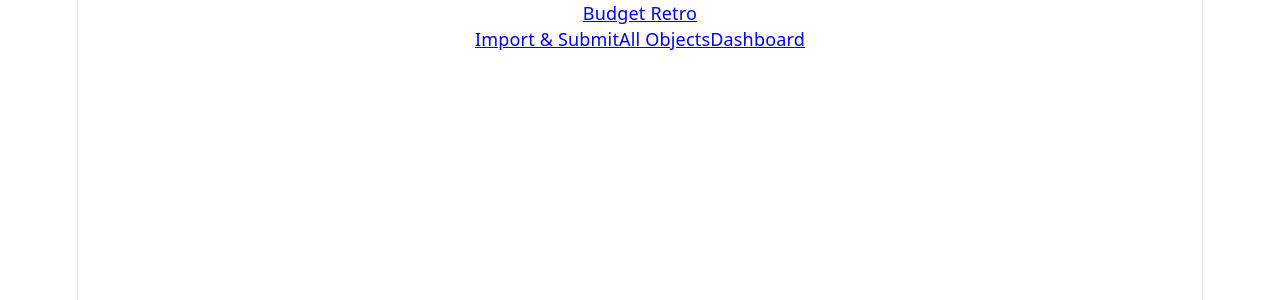
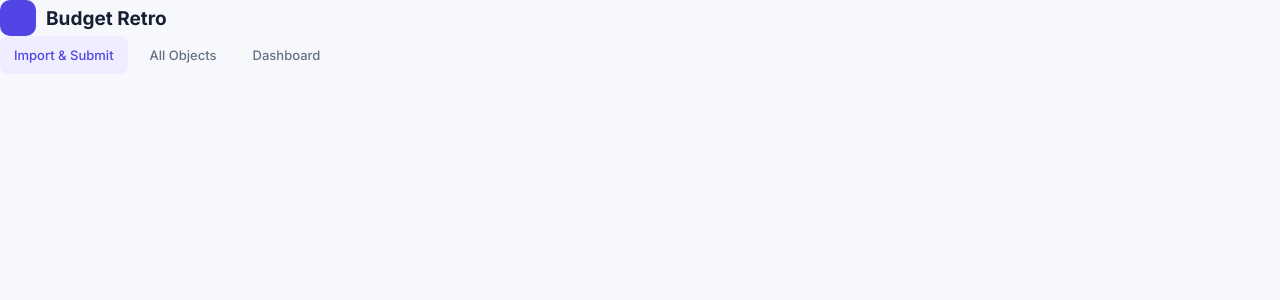
Before and after one commit to DanLanfear/budget-retro, a React (Vite) app in the folder budget-retro-ui/: page / in a window 1280 px wide. Shown: the top 300 px of the page. Built offline with nearby package versions, Linux system fonts and the light colour scheme.

Commit message:
updated the styles

```diff
--- a/budget-retro-ui/src/index.css
+++ b/budget-retro-ui/src/index.css
@@ -1,111 +1,386 @@
+@import url("https://fonts.googleapis.com/css2?family=Inter:wght@400;500;600;700&display=swap");
+
 :root {
-    --text: #6b6375;
-    --text-h: #08060d;
-    --bg: #fff;
-    --border: #e5e4e7;
-    --code-bg: #f4f3ec;
-    --accent: #aa3bff;
-    --accent-bg: rgba(170, 59, 255, 0.1);
-    --accent-border: rgba(170, 59, 255, 0.5);
-    --social-bg: rgba(244, 243, 236, 0.5);
-    --shadow: rgba(0, 0, 0, 0.1) 0 10px 15px -3px, rgba(0, 0, 0, 0.05) 0 4px 6px -2px;
-
-    --sans: system-ui, 'Segoe UI', Roboto, sans-serif;
-    --heading: system-ui, 'Segoe UI', Roboto, sans-serif;
-    --mono: ui-monospace, Consolas, monospace;
-
-    font: 18px/145% var(--sans);
-    letter-spacing: 0.18px;
-    color-scheme: light dark;
-    color: var(--text);
-    background: var(--bg);
+    font-family: Inter, system-ui, sans-serif;
+    color: #172033;
+    background: #f7f8fc;
     font-synthesis: none;
     text-rendering: optimizeLegibility;
     -webkit-font-smoothing: antialiased;
-    -moz-osx-font-smoothing: grayscale;
-
-    @media (max-width: 1024px) {
-        font-size: 16px;
-    }
 }
 
-@media (prefers-color-scheme: dark) {
-    :root {
-        --text: #9ca3af;
-        --text-h: #f3f4f6;
-        --bg: #16171d;
-        --border: #2e303a;
-        --code-bg: #1f2028;
-        --accent: #c084fc;
-        --accent-bg: rgba(192, 132, 252, 0.15);
-        --accent-border: rgba(192, 132, 252, 0.5);
-        --social-bg: rgba(47, 48, 58, 0.5);
-        --shadow: rgba(0, 0, 0, 0.4) 0 10px 15px -3px, rgba(0, 0, 0, 0.25) 0 4px 6px -2px;
-    }
-
-    #social .button-icon {
-        filter: invert(1) brightness(2);
-    }
-}
-
-#root {
-    width: 1126px;
-    max-width: 100%;
-    margin: 0 auto;
-    text-align: center;
-    border-inline: 1px solid var(--border);
-    min-height: 100svh;
-    display: flex;
-    flex-direction: column;
+* {
     box-sizing: border-box;
 }
 
 body {
     margin: 0;
+    min-width: 320px;
 }
 
-h1,
-h2 {
-    font-family: var(--heading);
+button, input {
+    font: inherit;
+}
+
+
+.brand {
+    display: flex;
+    align-items: center;
+    gap: 10px;
+    color: #172033;
+    font-size: 19px;
+    font-weight: 700;
+    text-decoration: none;
+    white-space: nowrap;
+}
+
+.brand-icon {
+    display: grid;
+    place-items: center;
+    width: 36px;
+    height: 36px;
+    color: white;
+    background: #5145e5;
+    border-radius: 10px;
+}
+
+.nav-links {
+    display: flex;
+    align-items: center;
+    gap: 8px;
+    flex: 1;
+}
+
+.nav-links a {
+    display: flex;
+    align-items: center;
+    gap: 9px;
+    padding: 11px 14px;
+    border-radius: 8px;
+    color: #647087;
+    text-decoration: none;
+    font-size: 13px;
     font-weight: 500;
-    color: var(--text-h);
+}
+
+.nav-links a:hover {
+    background: #f5f5ff;
+    color: #5145e5;
+}
+
+.nav-links a.active {
+    background: #efedff;
+    color: #5145e5;
+}
+
+.profile {
+    display: grid;
+    place-items: center;
+    width: 36px;
+    height: 36px;
+    flex-shrink: 0;
+    border-radius: 50%;
+    color: #5145e5;
+    background: #efedff;
+    font-size: 12px;
+    font-weight: 700;
+}
+
+.main-content {
+    max-width: 1440px;
+    margin: 0 auto;
+    padding: 44px 5%;
+}
+
+.page-heading, .section-heading {
+    display: flex;
+    align-items: center;
+    justify-content: space-between;
+    gap: 20px;
+    margin-bottom: 28px;
 }
 
 h1 {
-    font-size: 56px;
-    letter-spacing: -1.68px;
-    margin: 32px 0;
-    @media (max-width: 1024px) {
-        font-size: 36px;
-        margin: 20px 0;
-    }
+    font-size: 28px;
+    letter-spacing: -1px;
+    margin: 0 0 9px;
 }
 
 h2 {
-    font-size: 24px;
-    line-height: 118%;
-    letter-spacing: -0.24px;
-    margin: 0 0 8px;
-    @media (max-width: 1024px) {
-        font-size: 20px;
-    }
+    font-size: 17px;
+    margin: 0 0 7px;
 }
 
 p {
+    color: #778198;
+    font-size: 13px;
     margin: 0;
+    line-height: 1.6;
 }
 
-code,
-.counter {
-    font-family: var(--mono);
-    display: inline-flex;
-    border-radius: 4px;
-    color: var(--text-h);
+.upload-card {
+    min-height: 225px;
+    border: 1.5px dashed #c9c9e7;
+    border-radius: 14px;
+    background: white;
+    display: flex;
+    flex-direction: column;
+    justify-content: center;
+    align-items: center;
+    gap: 12px;
+    cursor: pointer;
+    color: #253047;
+    transition: border-color .15s, background .15s;
 }
 
-code {
+.upload-card:hover {
+    border-color: #5145e5;
+    background: #fbfaff;
+}
+
+.upload-card strong {
     font-size: 15px;
-    line-height: 135%;
-    padding: 4px 8px;
-    background: var(--code-bg);
 }
+
+.upload-card > span:last-of-type {
+    font-size: 12px;
+    color: #8992a6;
+}
+
+.upload-card input {
+    display: none;
+}
+
+.upload-icon {
+    display: grid;
+    place-items: center;
+    width: 54px;
+    height: 54px;
+    border-radius: 14px;
+    background: #efedff;
+    color: #5145e5;
+}
+
+.file-name, .notice {
+    margin-top: 12px;
+}
+
+.notice {
+    color: #5145e5;
+}
+
+.section-heading {
+    margin: 36px 0 18px;
+}
+
+.section-heading p {
+    font-size: 12px;
+}
+
+.button-primary {
+    display: inline-flex;
+    align-items: center;
+    justify-content: center;
+    gap: 9px;
+    padding: 12px 17px;
+    border: 0;
+    border-radius: 9px;
+    background: #5145e5;
+    color: white;
+    font-size: 13px;
+    font-weight: 600;
+    cursor: pointer;
+}
+
+.button-primary:hover {
+    background: #4338ca;
+}
+
+.table-wrap {
+    overflow: auto;
+    border: 1px solid #e6e9f0;
+    border-radius: 12px;
+    background: white;
+}
+
+table {
+    width: 100%;
+    border-collapse: collapse;
+    text-align: left;
+    white-space: nowrap;
+}
+
+th {
+    padding: 15px 20px;
+    background: #fafbfe;
+    color: #7b8498;
+    font-size: 11px;
+    font-weight: 600;
+    text-transform: uppercase;
+    letter-spacing: .5px;
+}
+
+td {
+    padding: 17px 20px;
+    border-top: 1px solid #edf0f5;
+    color: #475269;
+    font-size: 13px;
+}
+
+tbody tr:hover {
+    background: #fafaff;
+}
+
+.cell-name {
+    color: #172033;
+    font-weight: 600;
+}
+
+.muted {
+    color: #929bad;
+}
+
+.status {
+    display: inline-block;
+    padding: 5px 9px;
+    border-radius: 20px;
+    font-size: 11px;
+    font-weight: 600;
+}
+
+.status.active {
+    color: #16835c;
+    background: #e6f8ef;
+}
+
+.status.pending {
+    color: #a66a0a;
+    background: #fff4db;
+}
+
+.empty, .empty-card {
+    padding: 42px 20px;
+    color: #8992a6;
+    text-align: center;
+    font-size: 13px;
+}
+
+.empty-card {
+    background: white;
+    border: 1px solid #e6e9f0;
+    border-radius: 12px;
+}
+
+.record-count {
+    color: #647087;
+    font-size: 12px;
+}
+
+.filters {
+    display: flex;
+    gap: 12px;
+    margin-bottom: 20px;
+}
+
+.search-box, .month-filter {
+    display: flex;
+    align-items: center;
+    gap: 10px;
+    padding: 0 13px;
+    min-height: 44px;
+    border: 1px solid #e0e4ed;
+    border-radius: 9px;
+    background: white;
+    color: #8992a6;
+}
+
+.search-box {
+    flex: 1;
+}
+
+.search-box input, .month-filter input {
+    width: 100%;
+    min-width: 0;
+    border: 0;
+    outline: none;
+    color: #253047;
+    background: transparent;
+    font-size: 13px;
+}
+
+.month-filter {
+    min-width: 190px;
+}
+
+.table-footer {
+    margin-top: 14px;
+    text-align: right;
+    font-size: 12px;
+}
+
+.stats-grid {
+    display: grid;
+    grid-template-columns: repeat(3, minmax(0, 1fr));
+    gap: 18px;
+    margin-bottom: 36px;
+}
+
+.stat-card {
+    padding: 24px;
+    border: 1px solid #e6e9f0;
+    border-radius: 12px;
+    background: white;
+}
+
+.stat-card span {
+    display: block;
+    color: #778198;
+    font-size: 12px;
+}
+
+.stat-card strong {
+    display: block;
+    margin-top: 12px;
+    font-size: 30px;
+}
+
+@media (max-width: 720px) {
+    .topbar {
+        padding: 14px 5%;
+        flex-wrap: wrap;
+        gap: 14px;
+    }
+
+    .nav-links {
+        order: 3;
+        width: 100%;
+        overflow-x: auto;
+    }
+
+    .nav-links a {
+        padding: 10px;
+        white-space: nowrap;
+    }
+
+    .main-content {
+        padding: 28px 5%;
+    }
+
+    .page-heading {
+        align-items: flex-start;
+        flex-direction: column;
+    }
+
+    .section-heading {
+        align-items: flex-start;
+        flex-direction: column;
+    }
+
+    .filters {
+        flex-direction: column;
+    }
+
+    .stats-grid {
+        grid-template-columns: 1fr;
+    }
+}
```
